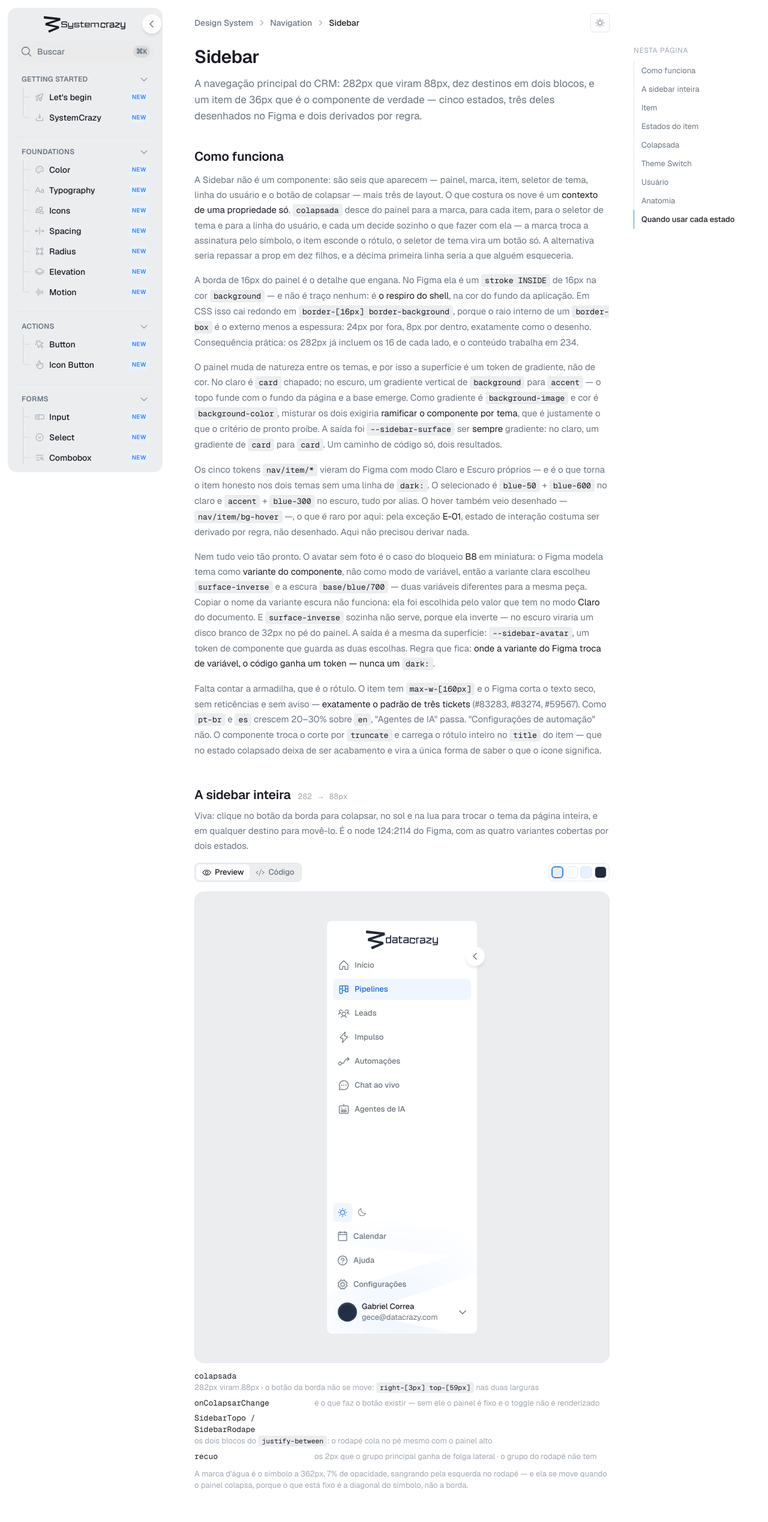
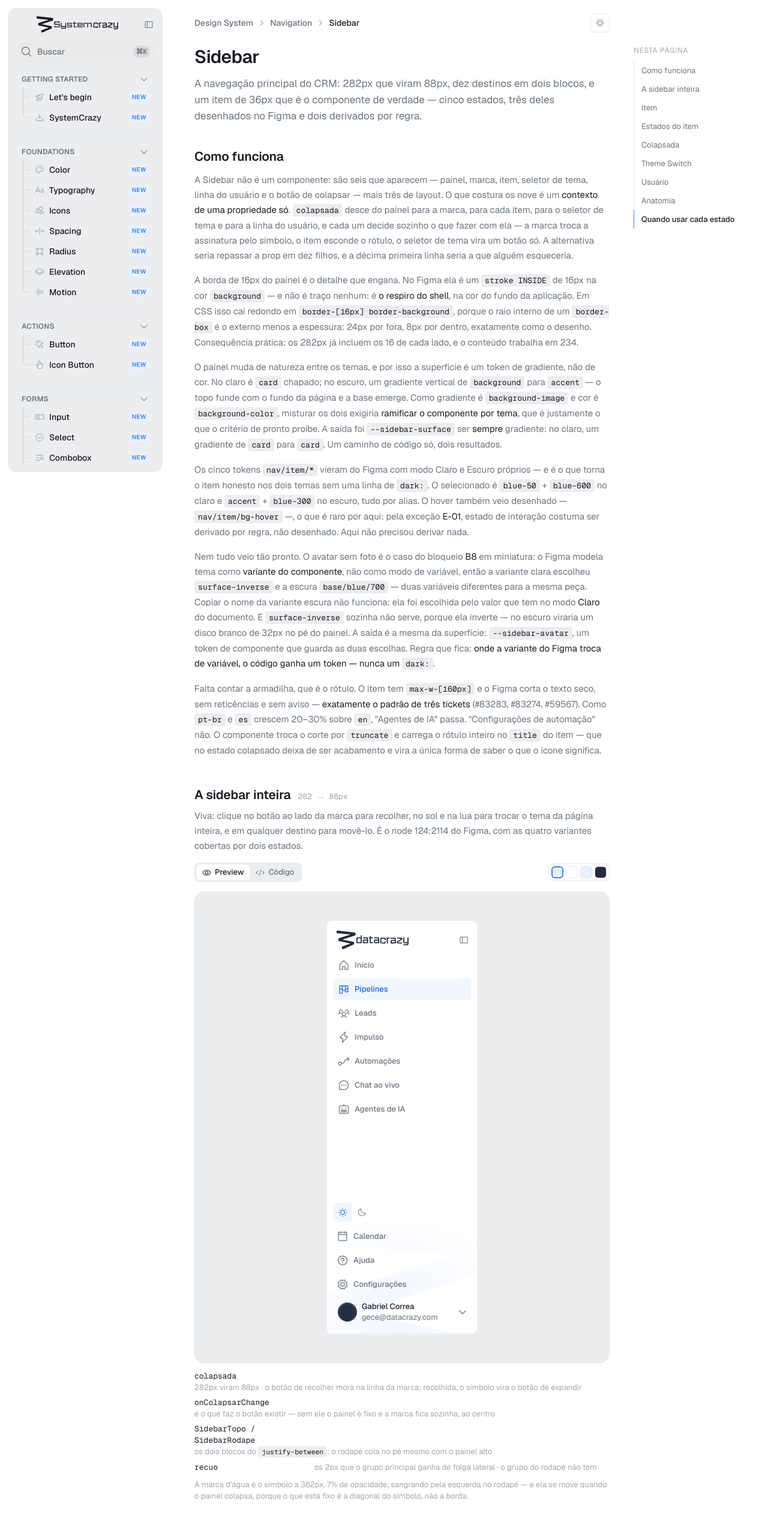
Before and after one commit to gece-design/datacrazy-design-system, a Next.js app: page /navigation/sidebar in a window 1280 px wide. Shown: the top 2537 px of the page at 60% size. Built offline with nearby package versions, Linux system fonts and the light colour scheme.

Commit message:
Casca nova, parte 1: o botão de recolher sai da borda da Sidebar e vai para a linha da marca
Co-Authored-By: Claude Fable 5.1 <noreply@anthropic.com>

```diff
--- a/app/navigation/sidebar/page.tsx
+++ b/app/navigation/sidebar/page.tsx
@@ -195,7 +195,7 @@ export default function PaginaSidebar() {
       <Secao
         titulo="A sidebar inteira"
         spec="282 → 88px"
-        descricao="Viva: clique no botão da borda para colapsar, no sol e na lua para trocar o tema da página inteira, e em qualquer destino para movê-lo. É o node 124:2114 do Figma, com as quatro variantes cobertas por dois estados."
+        descricao="Viva: clique no botão ao lado da marca para recolher, no sol e na lua para trocar o tema da página inteira, e em qualquer destino para movê-lo. É o node 124:2114 do Figma, com as quatro variantes cobertas por dois estados."
         codigo={`const [colapsada, setColapsada] = useState(false);
 const [ativa, setAtiva] = useState("Pipelines");
 
@@ -223,11 +223,11 @@ const [ativa, setAtiva] = useState("Pipelines");
           <>
             <ul className="space-y-1.5">
               <Item mono="colapsada">
-                282px viram 88px · o botão da borda não se move: <Chip>right-[3px] top-[59px]</Chip>{" "}
-                nas duas larguras
+                282px viram 88px · o botão de recolher mora na linha da marca; recolhida, o símbolo
+                vira o botão de expandir
               </Item>
               <Item mono="onColapsarChange">
-                é o que faz o botão existir — sem ele o painel é fixo e o toggle não é renderizado
+                é o que faz o botão existir — sem ele o painel é fixo e a marca fica sozinha, ao centro
               </Item>
               <Item mono="SidebarTopo / SidebarRodape">
                 os dois blocos do <Chip>justify-between</Chip>: o rodapé cola no pé mesmo com o
--- a/components/ds/shell.tsx
+++ b/components/ds/shell.tsx
@@ -49,7 +49,7 @@ export function Shell({ children }: { children: React.ReactNode }) {
             <div className="flex items-center justify-between gap-3">
               <nav aria-label="Trilha" className="flex min-w-0 items-center gap-1.5 chrome-item sm:gap-2">
                 {/* só o gesto do celular mora no header. No desktop quem
-                    recolhe é o botão redondo na borda da sidebar — o mesmo
+                    recolhe é o botão na linha da marca da sidebar — o mesmo
                     componente do DS (`SidebarToggle`). */}
                 <button
                   onClick={() => setDrawer(true)}
--- a/components/ds/sidebar.tsx
+++ b/components/ds/sidebar.tsx
@@ -101,8 +101,6 @@ export function Sidebar({ rail = false, onColapsarChange, aoNavegar, onFechar, c
       .filter((c) => c.itens.length > 0);
   }, [busca]);
 
-  // wrapper sem recorte: o botão de colapsar precisa vazar a borda do painel —
-  // o mesmo arranjo do componente de produto (components/ui/sidebar.tsx).
   const moldura = cn("relative shrink-0", className);
   const painel =
     "flex h-full flex-col gap-3 overflow-hidden rounded-[16px] border border-card bg-background p-[13px]";
@@ -120,6 +118,9 @@ export function Sidebar({ rail = false, onColapsarChange, aoNavegar, onFechar, c
           >
             <LogoSimbolo className="h-[26px] w-auto" />
           </Link>
+
+          {/* o mesmo botão de recolher do produto (`SidebarToggle`), na linha de baixo da marca */}
+          {onColapsarChange && <SidebarToggle colapsada onClick={() => onColapsarChange(false)} />}
 
           <button
             onClick={() => onColapsarChange?.(false)}
@@ -181,16 +182,6 @@ export function Sidebar({ rail = false, onColapsarChange, aoNavegar, onFechar, c
           </ul>
         </nav>
 
-        {onColapsarChange && (
-          <SidebarToggle
-            colapsada
-            onClick={() => onColapsarChange(false)}
-            // no rail o painel tem 64px e o conteúdo é centrado: o botão sai
-            // para a folga entre a sidebar e o conteúdo (-12px) para não cobrir
-            // o símbolo. Na altura, a linha da marca — a única sem glifo.
-            className="top-[12px] -right-3"
-          />
-        )}
       </div>
     );
   }
@@ -208,6 +199,8 @@ export function Sidebar({ rail = false, onColapsarChange, aoNavegar, onFechar, c
             <Logo className="h-[28px] w-auto" />
           </Link>
           {onFechar && <BotaoFechar rotulo="Fechar menu" onClick={onFechar} className="-mr-1" />}
+          {/* o mesmo botão de recolher do produto (`SidebarToggle`), na linha da marca */}
+          {onColapsarChange && <SidebarToggle onClick={() => onColapsarChange(true)} className="-mr-1" />}
         </div>
 
         <div className="relative h-9 shrink-0">
@@ -315,15 +308,6 @@ export function Sidebar({ rail = false, onColapsarChange, aoNavegar, onFechar, c
         </div>
       </nav>
 
-      {onColapsarChange && (
-        <SidebarToggle
-          colapsada={false}
-          onClick={() => onColapsarChange(true)}
-          // linha da marca, e não a da busca: em 59px (a coordenada do Figma
-          // para o painel do produto) o botão cairia sobre o atalho ⌘K.
-          className="top-[12px]"
-        />
-      )}
     </div>
   );
 }
--- a/components/ui/sidebar.tsx
+++ b/components/ui/sidebar.tsx
@@ -2,7 +2,7 @@
 
 import { createContext, useContext, useId } from "react";
 import { cva, type VariantProps } from "class-variance-authority";
-import { CaretDown, CaretLeft, CaretRight, Moon, Sun } from "@phosphor-icons/react";
+import { CaretDown, Moon, SidebarSimple, Sun } from "@phosphor-icons/react";
 import type { Icon } from "@phosphor-icons/react";
 import { cn } from "@/lib/utils";
 import { LogoDataCrazy } from "./logo-datacrazy";
@@ -14,7 +14,16 @@ import { foco, desabilitado, desabilitadoLink } from "@/lib/estados";
    cada filho seria erro esperando acontecer.
 --------------------------------------------------------------------------- */
 
-const SidebarContexto = createContext<{ colapsada: boolean }>({ colapsada: false });
+/** Os nomes do botão de recolher. Todo texto vem de fora (a UI é multi-idioma); estes são os de fábrica. */
+export type RotulosDaSidebar = { recolher: string; expandir: string };
+export const ROTULOS_DA_SIDEBAR: RotulosDaSidebar = { recolher: "Recolher menu", expandir: "Expandir menu" };
+
+const SidebarContexto = createContext<{
+  colapsada: boolean;
+  /** Presente quando o painel pode recolher: é o que faz a marca ganhar o botão. */
+  aoColapsar?: (colapsada: boolean) => void;
+  rotulos: RotulosDaSidebar;
+}>({ colapsada: false, rotulos: ROTULOS_DA_SIDEBAR });
 
 function useSidebar() {
   return useContext(SidebarContexto);
@@ -59,23 +68,25 @@ function MarcaDagua({ colapsada }: { colapsada: boolean }) {
 export interface SidebarProps extends Omit<React.HTMLAttributes<HTMLElement>, "onToggle"> {
   /** Estado colapsado: 282px viram 88px e todo rótulo sai de cena. */
   colapsada?: boolean;
-  /** Passe para ganhar o botão de colapsar pendurado na borda direita. */
+  /** Passe para ganhar o botão de recolher, na linha da marca (`SidebarBrand`). */
   onColapsarChange?: (colapsada: boolean) => void;
   /** Rótulo acessível da região de navegação. */
   rotulo?: string;
+  /** Nomes do botão de recolher (i18n). Padrão: "Recolher menu" e "Expandir menu". */
+  rotulos?: Partial<RotulosDaSidebar>;
 }
 
 export function Sidebar({
   colapsada = false,
   onColapsarChange,
   rotulo = "Navegação principal",
+  rotulos,
   className,
   children,
   ...props
 }: SidebarProps) {
   return (
-    <SidebarContexto.Provider value={{ colapsada }}>
-      {/* wrapper sem recorte: o botão de colapsar precisa vazar a borda do painel */}
+    <SidebarContexto.Provider value={{ colapsada, aoColapsar: onColapsarChange, rotulos: { ...ROTULOS_DA_SIDEBAR, ...rotulos } }}>
       {/* A largura anima em `base` — exceção declarada à I11 (ADR-022), com o
           precedente do Toast. Colapsar esconde os rótulos na hora; expandir
           traz cada um dissolvendo depois que a largura abriu. */}
@@ -94,61 +105,91 @@ export function Sidebar({
           <MarcaDagua colapsada={colapsada} />
           {children}
         </nav>
-
-        {onColapsarChange && (
-          <SidebarToggle colapsada={colapsada} onClick={() => onColapsarChange(!colapsada)} />
-        )}
       </div>
     </SidebarContexto.Provider>
   );
 }
 
 /* ---------------------------------------------------------------------------
-   Toggle — o botão redondo que colapsa o painel
+   Toggle — o botão que recolhe o painel
 --------------------------------------------------------------------------- */
 
+/**
+ * O botão de recolher: 28px, quadrado, sem relevo, com o ícone do painel —
+ * mora na linha da marca, dentro da Sidebar. O arquivo desenha um disco de
+ * 32px com sombra, pendurado na borda; o cliente apontou que ele "fica
+ * flutuando e é o único botão 100% redondo" (crítica de 2026-09-28, ADR-052).
+ * A `SidebarBrand` já o traz quando a Sidebar recebe `onColapsarChange`;
+ * exportado para quem monta o topo de outro jeito.
+ */
 export function SidebarToggle({
   colapsada = false,
+  rotulos = ROTULOS_DA_SIDEBAR,
   className,
   ...props
-}: React.ButtonHTMLAttributes<HTMLButtonElement> & { colapsada?: boolean }) {
-  const Seta = colapsada ? CaretRight : CaretLeft;
+}: React.ButtonHTMLAttributes<HTMLButtonElement> & { colapsada?: boolean; rotulos?: RotulosDaSidebar }) {
+  const nome = colapsada ? rotulos.expandir : rotulos.recolher;
   return (
     <button
       type="button"
-      aria-label={colapsada ? "Expandir menu" : "Recolher menu"}
+      aria-label={nome}
+      title={nome}
       aria-expanded={!colapsada}
       className={cn(
-        // 3px da borda direita e 59px do topo: as coordenadas do Figma, iguais
-        // nas duas larguras — o botão não se move quando o painel colapsa.
-        "absolute right-[3px] top-[59px] z-dropdown grid size-8 place-items-center",
-        // o Figma pinta o chevron em `subtle-foreground`, que no claro dá 2.4:1 —
-        // abaixo dos 3:1 que a WCAG 1.4.11 exige de componente gráfico. Um degrau
-        // mais escuro passa nos dois temas sem mudar a leitura do desenho.
-        "rounded-full bg-card text-muted-foreground shadow-float transition-colors",
-        "hover:text-foreground",
+        "grid size-7 shrink-0 place-items-center rounded-md text-muted-foreground transition-colors",
+        "hover:bg-nav-item-hover hover:text-foreground",
         `${foco}`,
         className
       )}
       {...props}
     >
-      <Seta size={16} weight="bold" />
+      <SidebarSimple size={16} weight="regular" aria-hidden="true" />
     </button>
   );
 }
 
 /* ---------------------------------------------------------------------------
-   Marca — o logo do topo
+   Marca — o logo do topo e, quando o painel recolhe, o botão ao lado
 --------------------------------------------------------------------------- */
 
 export function SidebarBrand({ className, ...props }: React.HTMLAttributes<HTMLDivElement>) {
-  const { colapsada } = useSidebar();
+  const { colapsada, aoColapsar, rotulos } = useSidebar();
+
+  // Recolhida, não há lugar para marca e botão lado a lado: o símbolo É o
+  // botão de expandir. Sob o cursor ou o foco, dá lugar ao ícone do painel.
+  if (colapsada && aoColapsar) {
+    return (
+      <div className={cn("flex h-8 items-center justify-center", className)} {...props}>
+        <button
+          type="button"
+          aria-label={rotulos.expandir}
+          title={rotulos.expandir}
+          aria-expanded={false}
+          onClick={() => aoColapsar(false)}
+          className={cn(
+            "group/marca grid size-8 place-items-center rounded-md text-surface-inverse transition-colors hover:bg-nav-item-hover",
+            `${foco}`
+          )}
+        >
+          <LogoDataCrazy simbolo className="group-hover/marca:hidden group-focus-visible/marca:hidden" />
+          <SidebarSimple
+            size={16}
+            weight="regular"
+            aria-hidden="true"
+            className="hidden text-foreground group-hover/marca:block group-focus-visible/marca:block"
+          />
+        </button>
+      </div>
+    );
+  }
+
   return (
     <div
-      className={cn("flex h-8 items-center justify-center text-surface-inverse", className)}
+      className={cn("flex h-8 items-center text-surface-inverse", aoColapsar ? "justify-between pl-2" : "justify-center", className)}
       {...props}
     >
       <LogoDataCrazy simbolo={colapsada} />
+      {aoColapsar ? <SidebarToggle rotulos={rotulos} onClick={() => aoColapsar(true)} /> : null}
     </div>
   );
 }
--- a/components/ui/tela-base.tsx
+++ b/components/ui/tela-base.tsx
@@ -41,6 +41,9 @@ export type RotulosDaTela = {
   /** Nome do botão de menu (< 1024px). */
   abrirMenu: string;
   fecharMenu: string;
+  /** Nomes do botão que recolhe e expande a sidebar (≥ 1024px). */
+  recolherMenu: string;
+  expandirMenu: string;
   /** Nome da região de navegação (a Sidebar). */
   navegacao: string;
   /** Nome da região de conteúdo (o main). */
@@ -50,6 +53,8 @@ export type RotulosDaTela = {
 export const ROTULOS_DA_TELA: RotulosDaTela = {
   abrirMenu: "Abrir menu",
   fecharMenu: "Fechar menu",
+  recolherMenu: "Recolher menu",
+  expandirMenu: "Expandir menu",
   navegacao: "Navegação principal",
   conteudo: "Conteúdo",
 };
@@ -142,7 +147,13 @@ export function TelaBase({
           `className` da Sidebar é do nav, por isso o esconder fica num
           embrulho — é a caixa de 282/88px que precisa sumir. */}
       <div className="hidden h-screen lg:block">
-        <Sidebar rotulo={r.navegacao} colapsada={colapsada} onColapsarChange={colapsar} className="h-screen">
+        <Sidebar
+          rotulo={r.navegacao}
+          rotulos={{ recolher: r.recolherMenu, expandir: r.expandirMenu }}
+          colapsada={colapsada}
+          onColapsarChange={colapsar}
+          className="h-screen"
+        >
           {navegacao}
         </Sidebar>
       </div>
```
Also changed, not shown: 5 other files (tests, documents, lock files or other folders).
